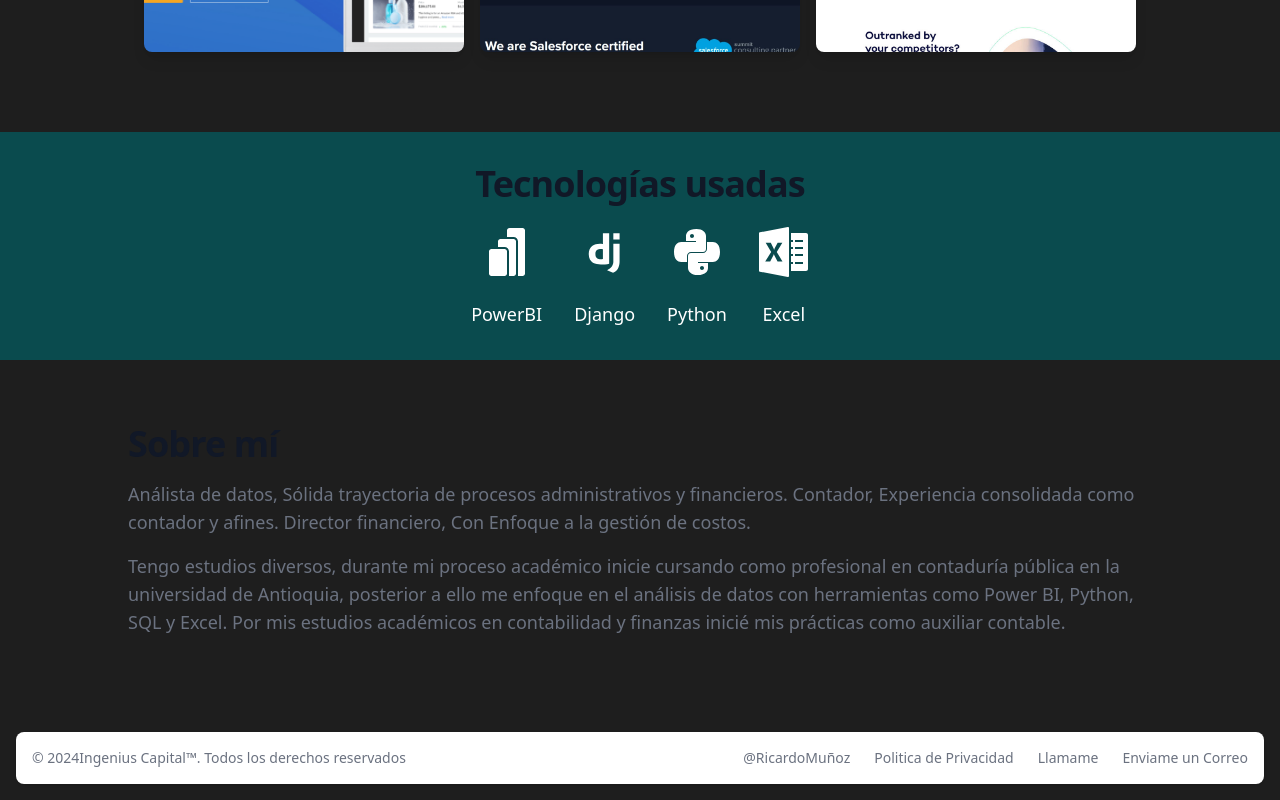
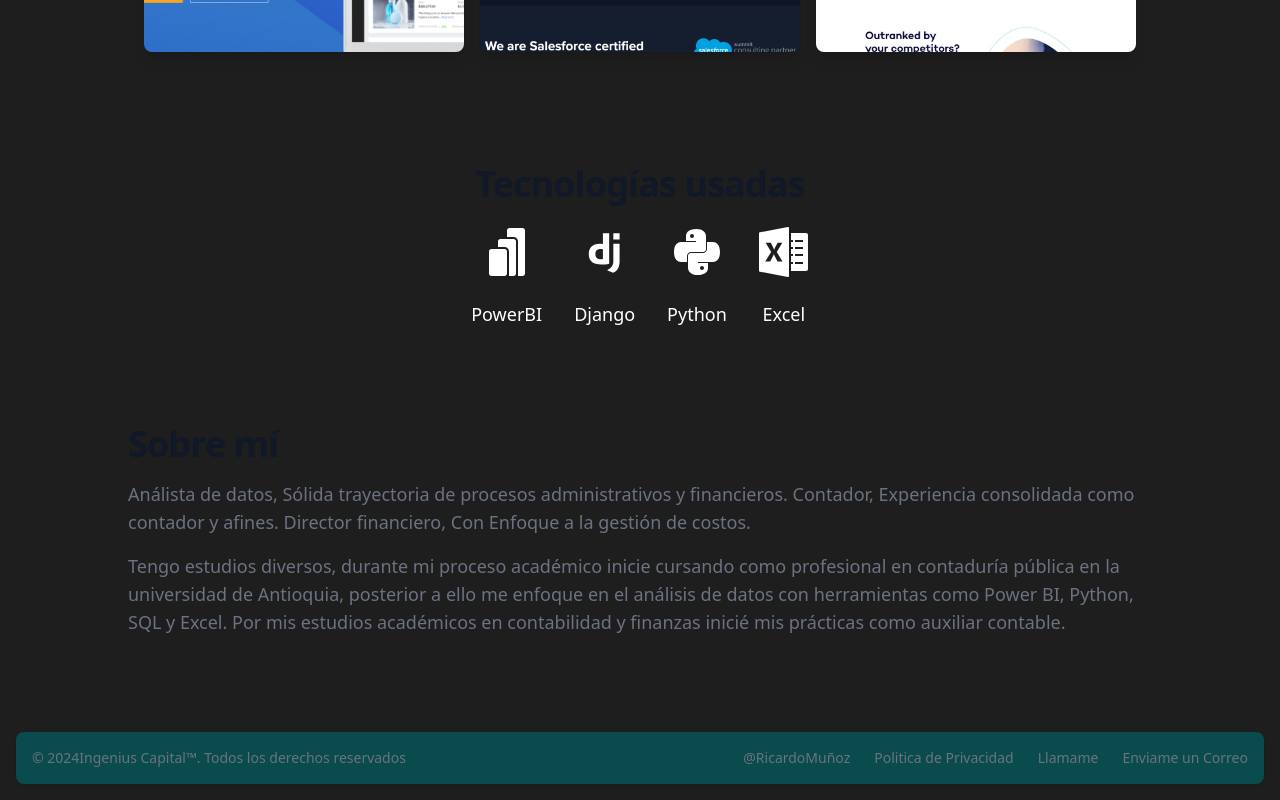
Before and after one commit to karol7git/basic-portfolio, a React (Vite) app: page / in a window 1280 px wide. Shown: the part 1436-2236 px from the top of the page. Built offline with nearby package versions, Linux system fonts and the light colour scheme.

Commit message:
change backgrounds

```diff
--- a/src/components/Footer.tsx
+++ b/src/components/Footer.tsx
@@ -1,6 +1,6 @@
 const Footer = () => {
   return (
-    <footer className="bg-white rounded-lg shadow m-4 bg-custom-green-hover ">
+    <footer className=" rounded-lg shadow m-4 bg-custom-green-hover ">
       <div className="w-full mx-auto max-w-screen-xl p-4 md:flex md:items-center md:justify-between">
         <span className="text-sm text-gray-500 sm:text-center dark:text-gray-400">
           © 2024
--- a/src/pages/LogoClouds.tsx
+++ b/src/pages/LogoClouds.tsx
@@ -59,7 +59,7 @@
 
 const LogoCloud = () => {
   return (
-    <div className="py-8 mt-20 bg-custom-green-hover">
+    <div className="py-8 mt-20 ">
       <div className="max-w-6xl mx-auto text-center">
         <h2 className="mb-4 text-4xl tracking-tight font-bold text-gray-900 dark:text-white">
           Tecnologías usadas
```
Also changed, not shown: 1 other file (tests, documents, lock files or other folders).
